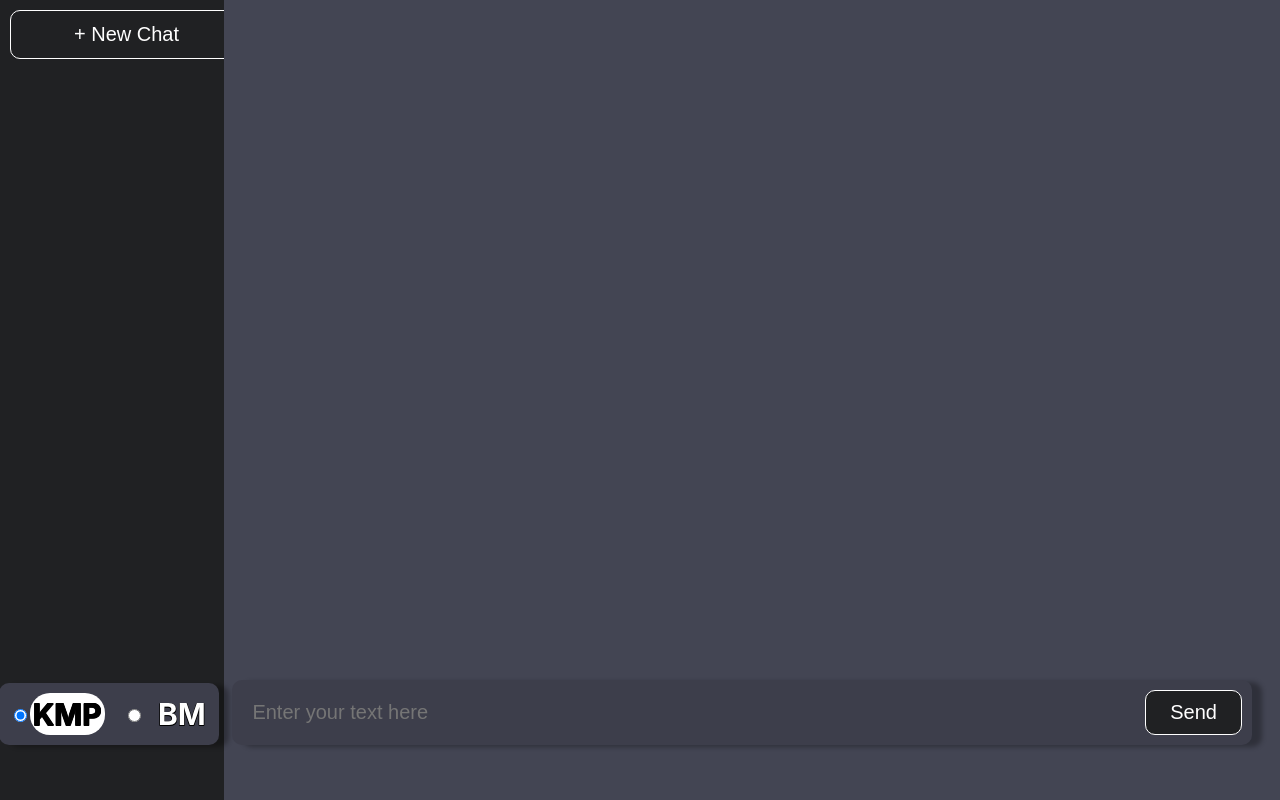
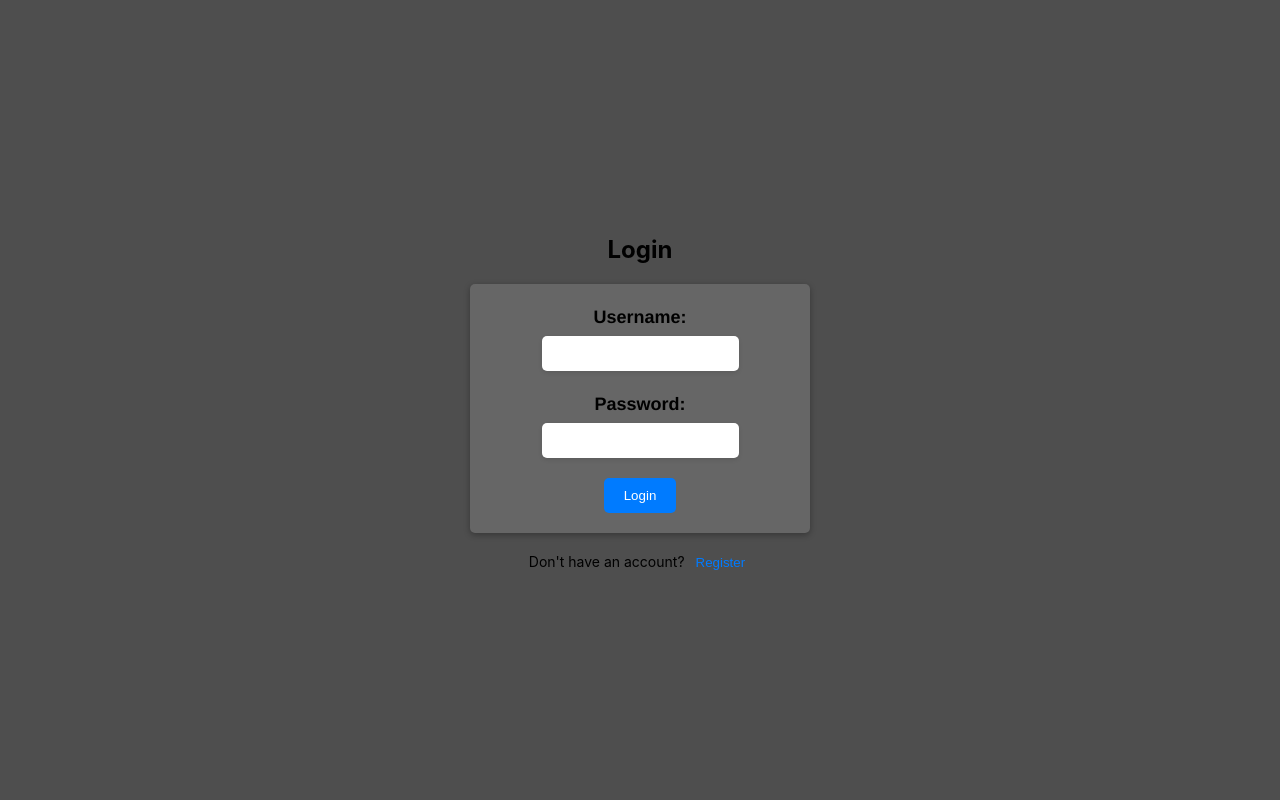
Before and after one commit to WildanGhaly/Tubes3_13521012, a React (Create React App) app: page / in a window 1280 px wide. Built offline with nearby package versions, Linux system fonts and the light colour scheme.

Commit message:
feat: add login mechanism for user - Program is not yet connected to server - the only way to login is to use the right username and password username = "user" password = "password" - databases will be connected to backend, not frontend

```diff
--- a/src/App.js
+++ b/src/App.js
@@ -1,13 +1,25 @@
 import React, { useState } from 'react';
 import MainPage from './Pages/MainPage/MainPage';
+import Login from './Pages/LoginPage/LoginPage';
 import './App.css';
 
 function App() {
+  const [isLoggedIn, setIsLoggedIn] = useState(false);
 
-    return (
-        <MainPage></MainPage>
-    );
+  function handleLogin(username, password) {
+    // Check the username and password against some predefined values
+    if (username === 'user' && password === 'password') {
+      setIsLoggedIn(true);
+    } else {
+      alert('Invalid username or password');
+    }
+  }
+
+  return (
+    <div className="App">
+      {isLoggedIn ? <MainPage /> : <Login onLogin={handleLogin} />}
+    </div>
+  );
 }
 
-
 export default App;
--- /dev/null
+++ b/src/Pages/LoginPage/LoginPage.css
@@ -0,0 +1,69 @@
+.login-page {
+  display: flex;
+  flex-direction: column;
+  align-items: center;
+  justify-content: center;
+  height: 100vh;
+  background-color: #4e4e4e;
+}
+
+.login-page form {
+  display: flex;
+  flex-direction: column;
+  align-items: center;
+  justify-content: center;
+  width: 300px;
+  padding: 20px;
+  background-color: #666666;
+  border-radius: 5px;
+  box-shadow: 0px 2px 6px rgba(0, 0, 0, 0.3);
+  font: bolder 18px/1.5 Helvetica, Verdana, sans-serif;
+}
+
+.form-group {
+  display: flex;
+  flex-direction: column;
+  margin-bottom: 20px;
+}
+
+.form-group label {
+  margin-bottom: 5px;
+  font-weight: bold;
+}
+
+.form-group input {
+  padding: 10px;
+  border: none;
+  border-radius: 5px;
+  box-shadow: 0px 2px 4px rgba(0, 0, 0, 0.1);
+}
+
+button[type="submit"] {
+  padding: 10px 20px;
+  background-color: #007bff;
+  color: #ffffff;
+  border: none;
+  border-radius: 5px;
+  cursor: pointer;
+}
+
+button[type="submit"]:hover {
+  background-color: #0069d9;
+}
+
+p {
+  margin-top: 20px;
+  font-size: 14px;
+}
+
+button[type="button"] {
+  margin-left: 5px;
+  background-color: transparent;
+  border: none;
+  color: #007bff;
+  cursor: pointer;
+}
+
+button[type="button"]:hover {
+  text-decoration: underline;
+}
--- /dev/null
+++ b/src/Pages/LoginPage/LoginPage.js
@@ -0,0 +1,56 @@
+import React, { useState } from 'react';
+import './LoginPage.css';
+
+function LoginPage(props) {
+  const [isLogin, setIsLogin] = useState(true);
+  const [username, setUsername] = useState('');
+  const [password, setPassword] = useState('');
+
+  const handleUsernameChange = (event) => {
+    setUsername(event.target.value);
+  };
+
+  const handlePasswordChange = (event) => {
+    setPassword(event.target.value);
+  };
+
+  const handleFormSubmit = (event) => {
+    event.preventDefault();
+    if (isLogin) {
+      // perform login logic here
+      props.onLogin(username, password);
+    } else {
+      // perform register logic here
+      props.onRegister(username, password);
+    }
+  };
+
+  const handleToggleLogin = () => {
+    setIsLogin(!isLogin);
+  };
+
+  return (
+    <div className="login-page">
+      <h2>{isLogin ? 'Login' : 'Register'}</h2>
+      <form onSubmit={handleFormSubmit}>
+        <div className="form-group">
+          <label htmlFor="username-input">Username:</label>
+          <input type="text" id="username-input" value={username} onChange={handleUsernameChange} />
+        </div>
+        <div className="form-group">
+          <label htmlFor="password-input">Password:</label>
+          <input type="password" id="password-input" value={password} onChange={handlePasswordChange} />
+        </div>
+        <button type="submit">{isLogin ? 'Login' : 'Register'}</button>
+      </form>
+      <p>
+        {isLogin ? "Don't have an account?" : 'Already have an account?'}
+        <button type="button" onClick={handleToggleLogin}>
+          {isLogin ? 'Register' : 'Login'}
+        </button>
+      </p>
+    </div>
+  );
+}
+
+export default LoginPage;
--- a/src/Pages/MainPage/MainPage.js
+++ b/src/Pages/MainPage/MainPage.js
@@ -1,3 +1,4 @@
+import React from 'react';
 import Contents from "../Contents/Contents";
 import SideBar from "../SideBar/SideBar";
 import "./MainPage.css";
```
Also changed, not shown: src/Components/HandleSend/backend/UserInputResponse.js (deleted).
